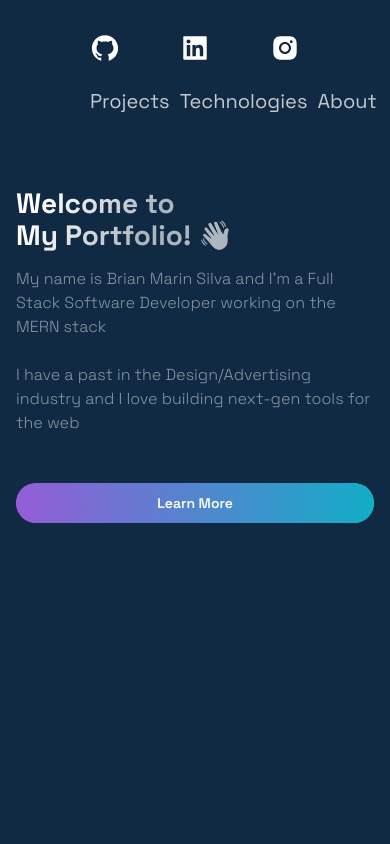
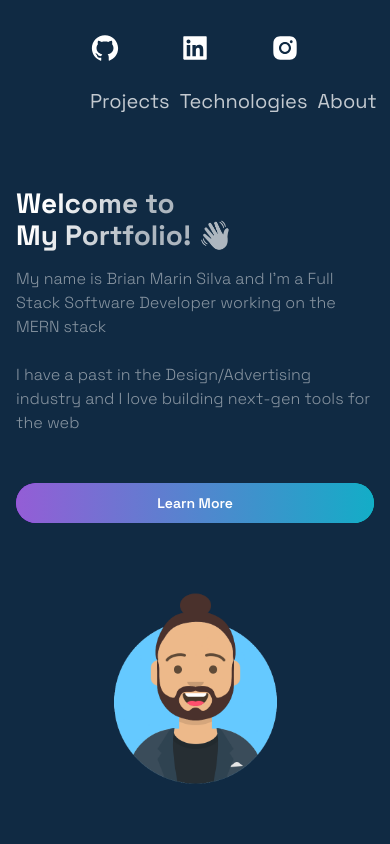
Before and after one commit to bamarin7/portfolio_website_v2, a Next.js app: page / in a window 390 px wide. Shown: the top 844 px of the page. Built offline with nearby package versions, Linux system fonts and the light colour scheme.

Commit message:
Adding pic to mobile view

```diff
--- a/src/components/Hero/Hero.js
+++ b/src/components/Hero/Hero.js
@@ -2,8 +2,15 @@ import React from 'react';
 import { Section, SectionText, SectionTitle } from '../../styles/GlobalComponents';
 import Button from '../../styles/GlobalComponents/Button';
 import { LeftSection } from './HeroStyles';
+import useWindowSize from '../../hooks/useWindowSize';
+import { Img2, ImageContainer } from '../Projects/ProjectsStyles';
 
-const Hero = (props) => (
+
+const Hero = (props) => {
+  const { width } = useWindowSize();
+  const smBreakpoint = 640;
+
+  return (
     <Section row nopadding>
       <LeftSection>
         <SectionTitle main center>
@@ -12,9 +19,15 @@ const Hero = (props) => (
         <SectionText>
           My name is Brian Marin Silva and I'm a Full Stack Software Developer working on the MERN stack <br /><br /> I have a past in the Design/Advertising industry and I love building next-gen tools for the web
         </SectionText>
-      <Button onClick={() => window.location = '#projects'}>Learn More</Button>
+        <Button onClick={() => (window.location = '#projects')}>Learn More</Button>
       </LeftSection>
+      {width <= smBreakpoint && (
+        <ImageContainer>
+          <Img2 src="/images/avatar.png" alt="avatar picture" />
+        </ImageContainer>
+      )};
     </Section>
   );
+};
 
 export default Hero;
--- a/src/components/Projects/ProjectsStyles.js
+++ b/src/components/Projects/ProjectsStyles.js
@@ -11,10 +11,6 @@ export const Img2 = styled.img`
   width: 50%;
   height: auto;
   z-index: 50;
-
-  @media ${(props) => props.theme.breakpoints.sm} {
-    display: block;
-  }
 `;
 
 export const ImageContainer = styled.div`
@@ -25,6 +21,10 @@ export const ImageContainer = styled.div`
   width: 100%;
   position: relative;
   transform: translateY(-20%);
+
+  @media ${(props) => props.theme.breakpoints.sm} {
+    transform: translateY(-40%);
+  }
 `;
 
 export const GridContainer = styled.section`
--- /dev/null
+++ b/src/hooks/useWindowSize.js
@@ -0,0 +1,24 @@
+import { useState, useEffect } from 'react';
+
+const useWindowSize = () => {
+  const [windowSize, setWindowSize] = useState({
+    width: undefined,
+  });
+
+  useEffect(() => {
+    const handleResize = () => {
+      setWindowSize({
+        width: window.innerWidth,
+      });
+    };
+
+    window.addEventListener('resize', handleResize);
+    handleResize();
+
+    return () => window.removeEventListener('resize', handleResize);
+  }, []);
+
+  return windowSize;
+};
+
+export default useWindowSize;
```
Lines whose indentation alone changed are shown as unchanged.
